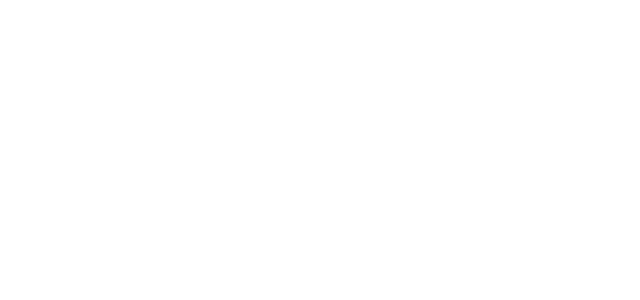
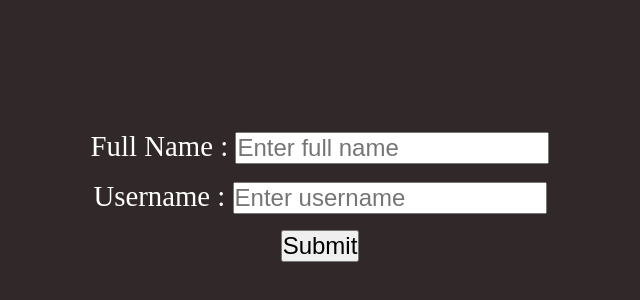
Before and after one commit to sanjeevkoshti/React-Learning, a React (Vite) app: page / in a window 1280 px wide. Shown: the part 204-504 px from the top of the page, without its empty margins (320-960 px from the left). Built offline with nearby package versions, Linux system fonts and the light colour scheme.

Commit message:
create simple form inputes

```diff
--- a/src/App.css
+++ b/src/App.css
@@ -2,3 +2,11 @@
   margin: 0;
   padding: 0;
 }
+.app{
+  background-color: #312929;
+  min-height: 100vh;
+  min-width: 100vw;
+  align-items: center;
+  justify-content: center;
+  display: flex;
+}
--- a/src/App.jsx
+++ b/src/App.jsx
@@ -6,11 +6,11 @@
 
 function App() {
   return (
-    <>
+    <div className='app'>
       <Forms/>
       {/* <States/> */}
       {/* <Propss/> */}
-    </>
+    </div>
   )
 }
 export default App
--- /dev/null
+++ b/src/forms/Form.jsx
@@ -0,0 +1,50 @@
+import { useState } from "react";
+
+export default function Form() {
+    let [fullName, setFullName] = useState("");
+    let [userName, setUserName] = useState("");
+
+    let handleFullName = (e) => {
+        setFullName(e.target.value);
+    }
+    let handleUserName = (e) => {
+        setUserName(e.target.value);
+    }
+    return (
+        <>
+            <form style={formStyle}>
+                <div>
+                <label htmlFor="fullName" style={{ fontSize: "1.8rem", color: "white" }}>Full Name : </label>
+                <input
+                    type="text"
+                    placeholder="Enter full name"
+                    value={fullName}
+                    onChange={handleFullName}
+                    id="fullName"
+                    style={{ fontSize: "1.5rem" }}
+                />
+                </div>
+                <div>
+                <label htmlFor="userName" style={{ fontSize: "1.8rem", color: "white" }}>Username : </label>
+                <input
+                    type="text"
+                    placeholder="Enter username"
+                    value={userName}
+                    onChange={handleUserName}
+                    id="userName"
+                    style={{ fontSize: "1.5rem" }}
+                />
+                </div>
+                <button style={{ fontSize: "1.5rem", cursor: "pointer" }}>Submit</button>
+            </form>
+        </>
+    );
+}
+
+let formStyle = {
+    display: "flex",
+    flexDirection: "column",
+    alignItems: "center",
+    justifyContent: "center",
+    gap: "1rem",
+}
--- a/src/forms/Forms.jsx
+++ b/src/forms/Forms.jsx
@@ -1,9 +1,9 @@
-
+import Form from "./Form";
 
 export default function Forms(){
     return(
         <>
-
+            <Form/>
         </>
     );
 }
```
